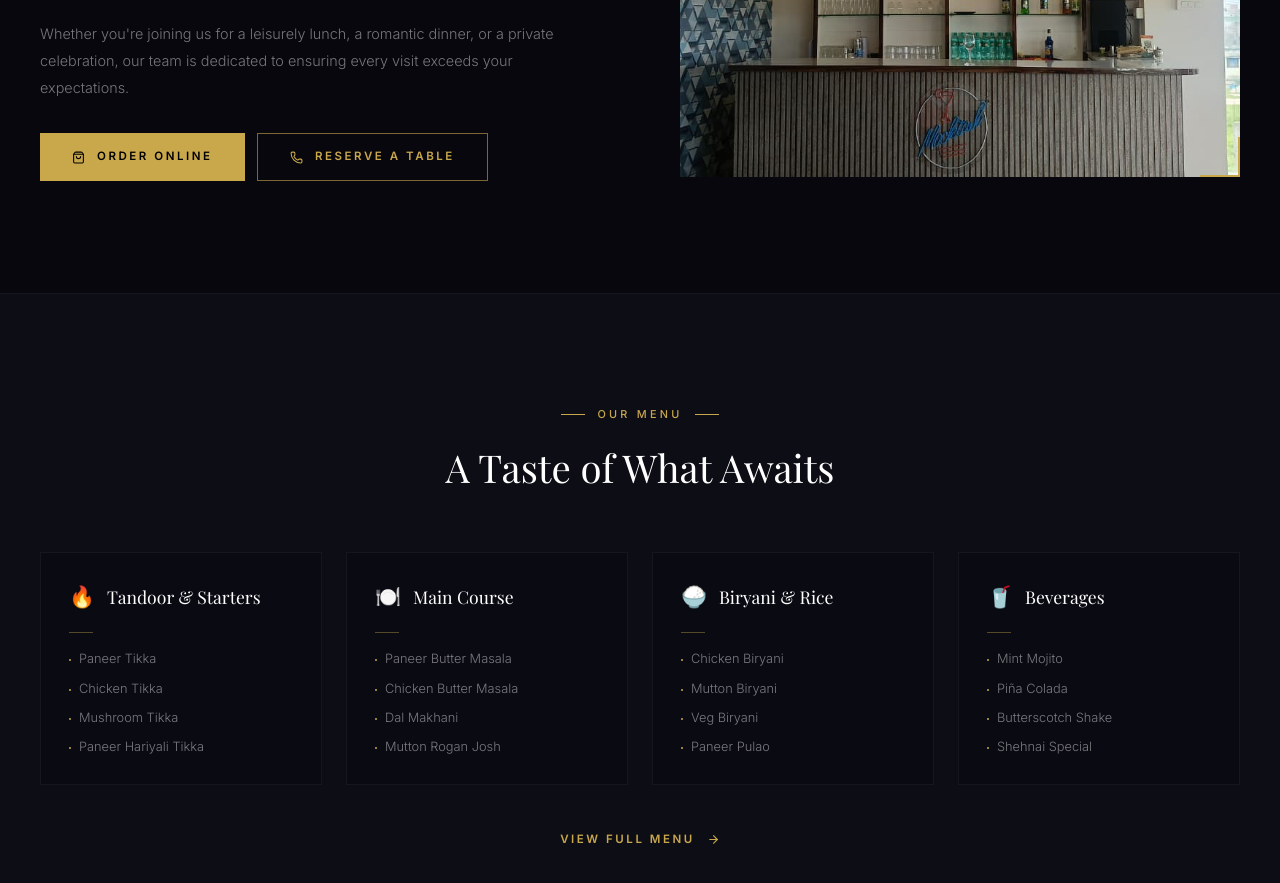
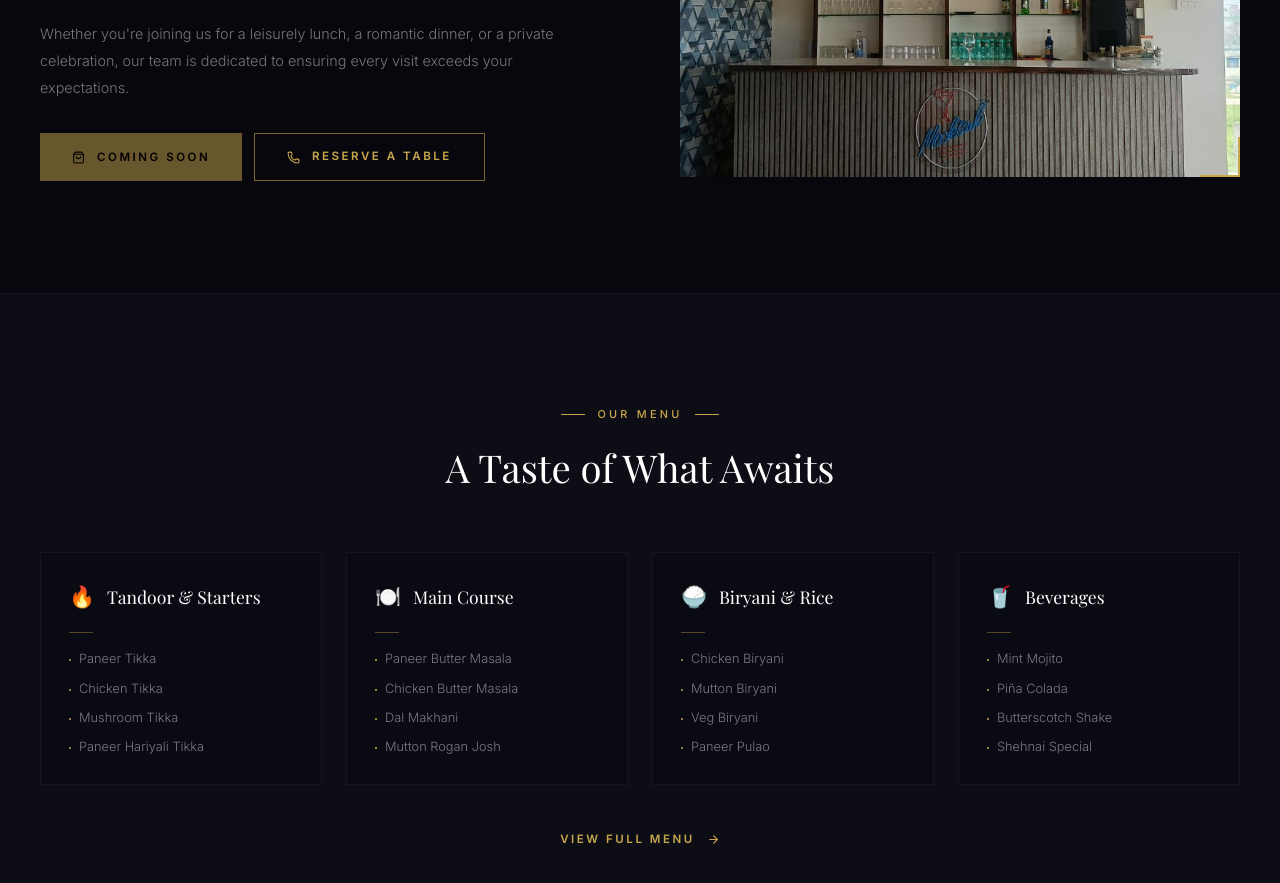
Before and after one commit to Krish-AryanDev/Sehnai-Resort, a Next.js app: page /en/restaurant in a window 1280 px wide. Shown: the part 920-1803 px from the top of the page. Built offline with nearby package versions, Linux system fonts and the light colour scheme; no server answers; a web font is replaced by a local one.

Commit message:
remove the order page, booking page

```diff
--- a/app/[locale]/hotel/page.tsx
+++ b/app/[locale]/hotel/page.tsx
@@ -7,6 +7,7 @@ import { PageHero } from "@/components/PageHero";
 import { ContactCTA } from "@/components/ContactCTA";
 import { SmartImage } from "@/components/SmartImage";
 import { Link } from "@/i18n/navigation";
+import { siteLinks } from "@/lib/site-config";
 import {
   roomCategories,
   getStartingPrice,
@@ -121,14 +122,14 @@ export default function HotelPage() {
                       ))}
                     </ul>
 
-                    <Link
-                      href={`/hotel/rooms/${room.id}`}
+                    <a
+                      href={siteLinks.tel}
                       className={`${room.highlight ? "btn-premium" : "btn-premium-outline"} w-full py-3 font-inter flex items-center justify-center gap-2 group`}
                       style={{ fontFamily: "'Inter', sans-serif", fontSize: "0.68rem", letterSpacing: "0.2em", fontWeight: 600, textTransform: "uppercase", backgroundColor: room.highlight ? "#C9A84C" : "transparent", color: room.highlight ? "#000" : "#C9A84C", border: room.highlight ? "none" : "1px solid rgba(201,168,76,0.35)" }}
                     >
-                      Book This Room
+                      Call to Book
                       <ArrowRight size={11} className="group-hover:translate-x-1 transition-transform duration-300" />
-                    </Link>
+                    </a>
                   </div>
                 </div>
               </FadeIn>
--- a/app/[locale]/restaurant/order/layout.tsx
+++ b/app/[locale]/restaurant/order/layout.tsx
@@ -1,4 +1,5 @@
 import { CartProvider } from "@/lib/cart-store";
+import { redirect } from "@/i18n/navigation";
 
 /**
  * Wraps every page under /restaurant/order in the cart provider so the
@@ -12,5 +13,6 @@ export default function OrderRouteLayout({
 }: {
   children: React.ReactNode;
 }) {
+  redirect({ href: "/restaurant", locale: "en" });
   return <CartProvider>{children}</CartProvider>;
 }
--- a/app/[locale]/restaurant/page.tsx
+++ b/app/[locale]/restaurant/page.tsx
@@ -57,14 +57,13 @@ export default function RestaurantPage() {
                   Whether you&apos;re joining us for a leisurely lunch, a romantic dinner, or a private celebration, our team is dedicated to ensuring every visit exceeds your expectations.
                 </p>
                 <div className="flex flex-col sm:flex-row gap-3 w-fit">
-                  <Link
-                    href="/restaurant/order"
-                    className="btn-premium flex items-center gap-3 bg-[#C9A84C] text-black hover:bg-[#dfc068] font-inter"
+                  <div
+                    className="flex items-center gap-3 bg-[#C9A84C]/50 text-black font-inter cursor-not-allowed"
                     style={{ fontFamily: "'Inter', sans-serif", fontSize: "0.72rem", letterSpacing: "0.22em", fontWeight: 600, textTransform: "uppercase", padding: "0.9rem 2rem" }}
                   >
                     <ShoppingBag size={13} />
-                    Order Online
-                  </Link>
+                    Coming Soon
+                  </div>
                   <a
                     href={siteLinks.tel}
                     className="btn-premium-outline flex items-center gap-3 font-inter"
```
